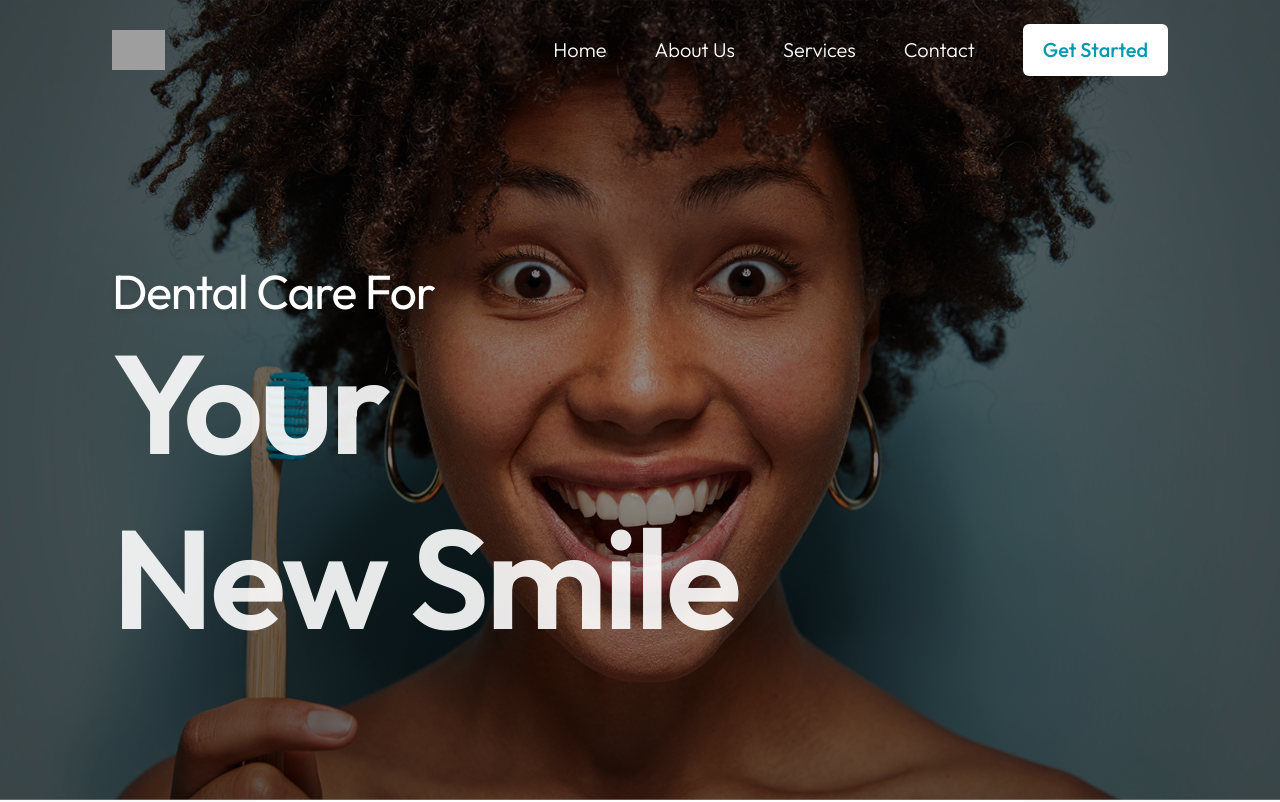
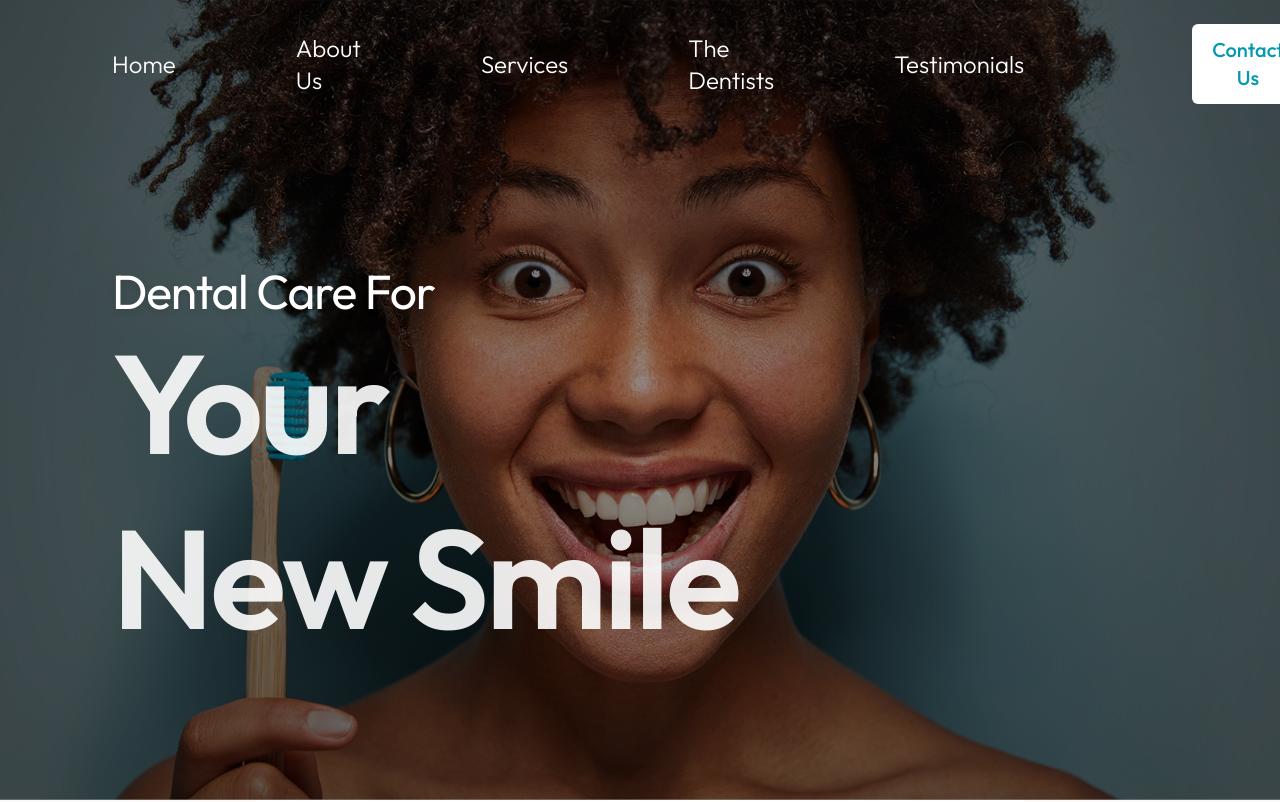
Before and after one commit to Mboya72/dentists-at-the-place, a Next.js app: page / in a window 1280 px wide. Shown: the top 802 px of the page. Built offline with nearby package versions, Linux system fonts and the light colour scheme; grey boxes are pictures that could not be loaded.

Commit message:
Refactor Home component structure for improved readability

```diff
--- a/app/page.tsx
+++ b/app/page.tsx
@@ -29,15 +29,16 @@ export default function Home() {
             />
           </a>
 
-          <div className="flex items-center space-x-8 md:space-x-12">
-            <nav className="hidden md:flex items-center space-x-8 lg:space-x-12 text-xl font-light text-white">
+          <div className="flex items-center space-x-20 md:space-x-42">
+            <nav className="hidden md:flex items-center space-x-8 lg:space-x-30 text-2xl font-light text-white">
               <a href="#" className="hover:text-zinc-300 transition-colors cursor-pointer">Home</a>
               <a href="#" className="hover:text-zinc-300 transition-colors cursor-pointer">About Us</a>
               <a href="#" className="hover:text-zinc-300 transition-colors cursor-pointer">Services</a>
-              <a href="#" className="hover:text-zinc-300 transition-colors cursor-pointer">Contact</a>
+              <a href="#" className="hover:text-zinc-300 transition-colors cursor-pointer">The Dentists</a>
+              <a href="#" className="hover:text-zinc-300 transition-colors cursor-pointer">Testimonials</a>
             </nav>
             <button className="bg-white text-[#0399B0] text-lg sm:text-xl px-5 py-3 rounded-md font-medium hover:bg-[var(--color2)] hover:text-[var(--color1)] transition-colors cursor-pointer z-30">
-              Get Started
+              Contact Us
             </button>
           </div>
         </header>
```
